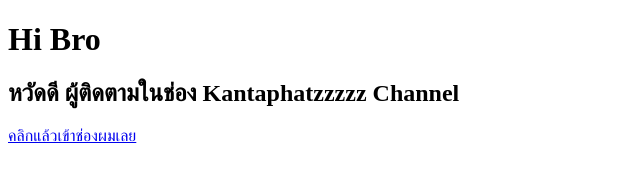
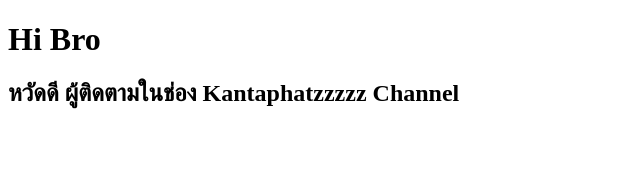
Before and after one commit to OT55555/Kantaphatzzzzz-Channel, a plain HTML site: page index.html in a window 1280 px wide. Shown: the whole page, without its empty margins (0-640 px from the left). Drawn offline with Linux system fonts and the light colour scheme.

Commit message:
Add files via upload

```diff
--- a/index.html
+++ b/index.html
@@ -6,7 +6,6 @@
     <title>Welcome To Website</title>
     <h1> Hi Bro</h1>
     <h2>หวัดดี ผู้ติดตามในช่อง Kantaphatzzzzz Channel</h2>
-    <a href="้https://youtube.com/@kantaphatzzzzz_2015">คลิกแล้วเข้าช่องผมเลย</a>
 </head>
 <body>
 
```
